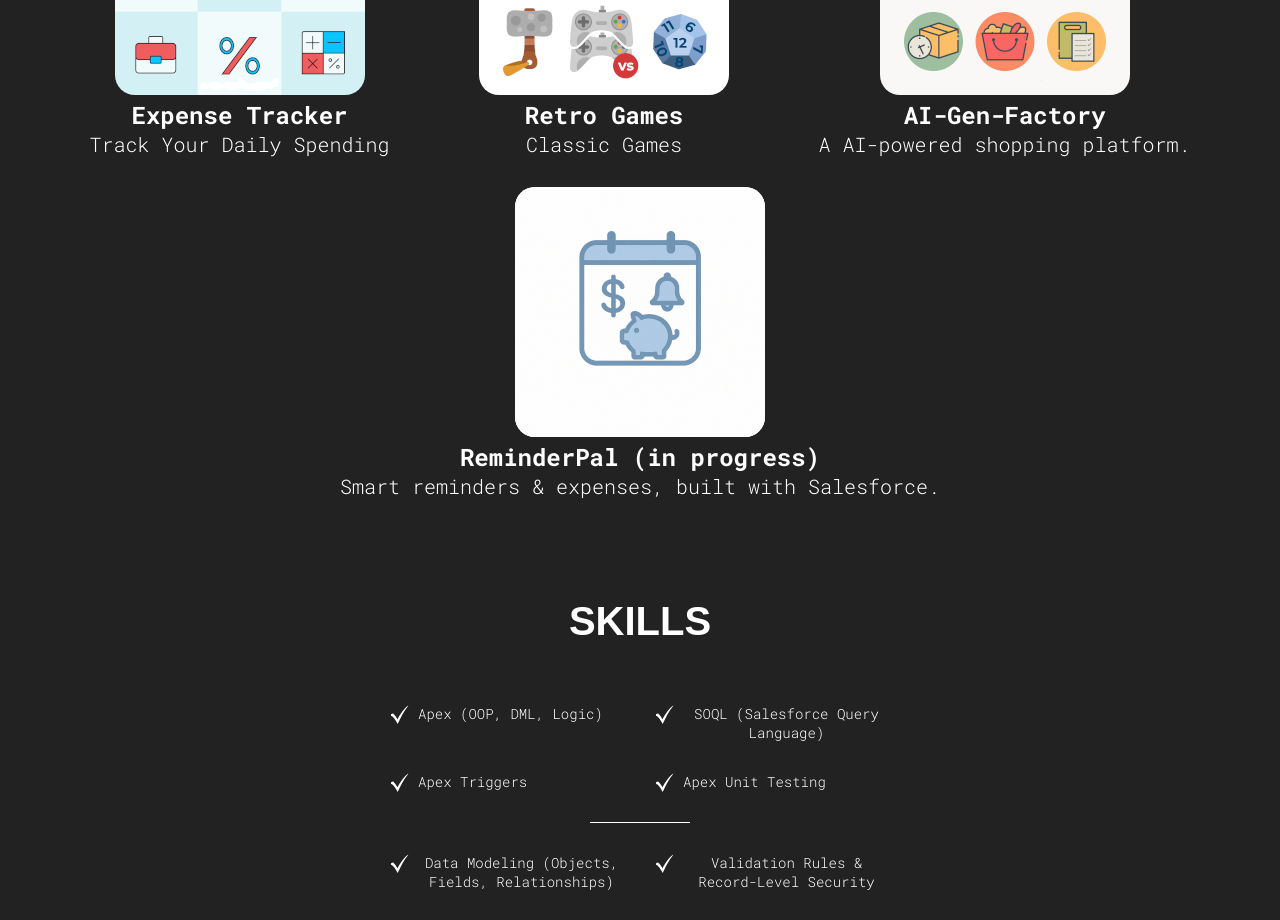
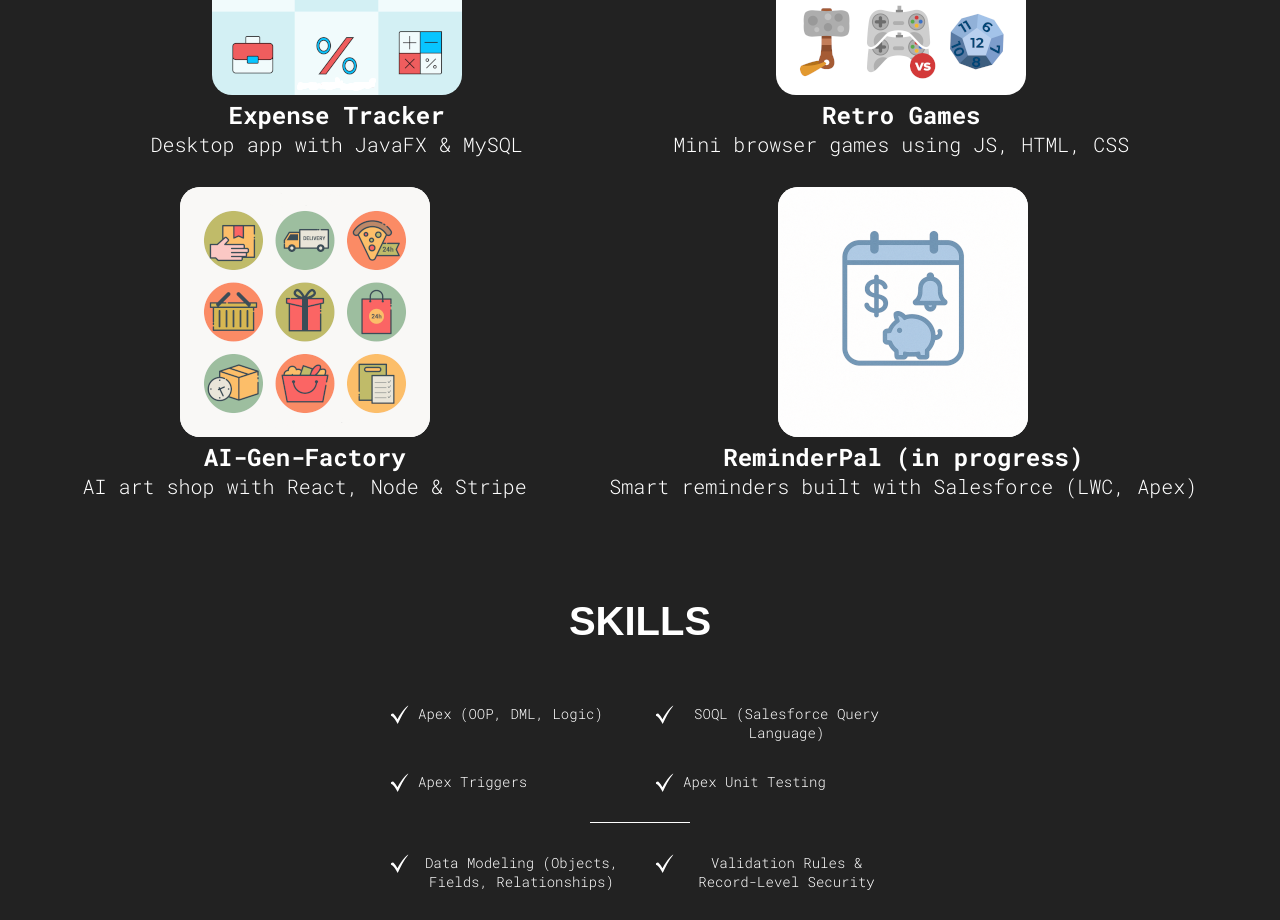
Before and after one commit to ImZaharias/My-Portfolio, a React (Vite) app: page / in a window 1280 px wide. Shown: the part 1160-2080 px from the top of the page. Built offline with nearby package versions, Linux system fonts and the light colour scheme.

Commit message:
Update Projects.jsx

```diff
--- a/src/sections/Projects/Projects.jsx
+++ b/src/sections/Projects/Projects.jsx
@@ -13,22 +13,22 @@ function Projects() {
           <ProjectCard src={expense}
           link="https://github.com/ImZaharias/ExpenseTrackerApp"
           h3="Expense Tracker"
-          p="Track Your Daily Spending"
+          p="Desktop app with JavaFX & MySQL"
           />
           <ProjectCard src={games}
           link="https://github.com/ImZaharias/HolyPolyGames"
           h3="Retro Games"
-          p="Classic Games"
+          p="Mini browser games using JS, HTML, CSS"
           />
           <ProjectCard src={order}
           link="https://github.com/ImZaharias/E-Commerce-Store"
           h3="AI-Gen-Factory"
-          p="A AI-powered shopping platform."
+          p="AI art shop with React, Node & Stripe"
           />
           <ProjectCard src={pal}
           link=""
           h3="ReminderPal (in progress)"
-          p="Smart reminders & expenses, built with Salesforce."
+          p="Smart reminders built with Salesforce (LWC, Apex)"
           />
         </div>
     </section>
```
